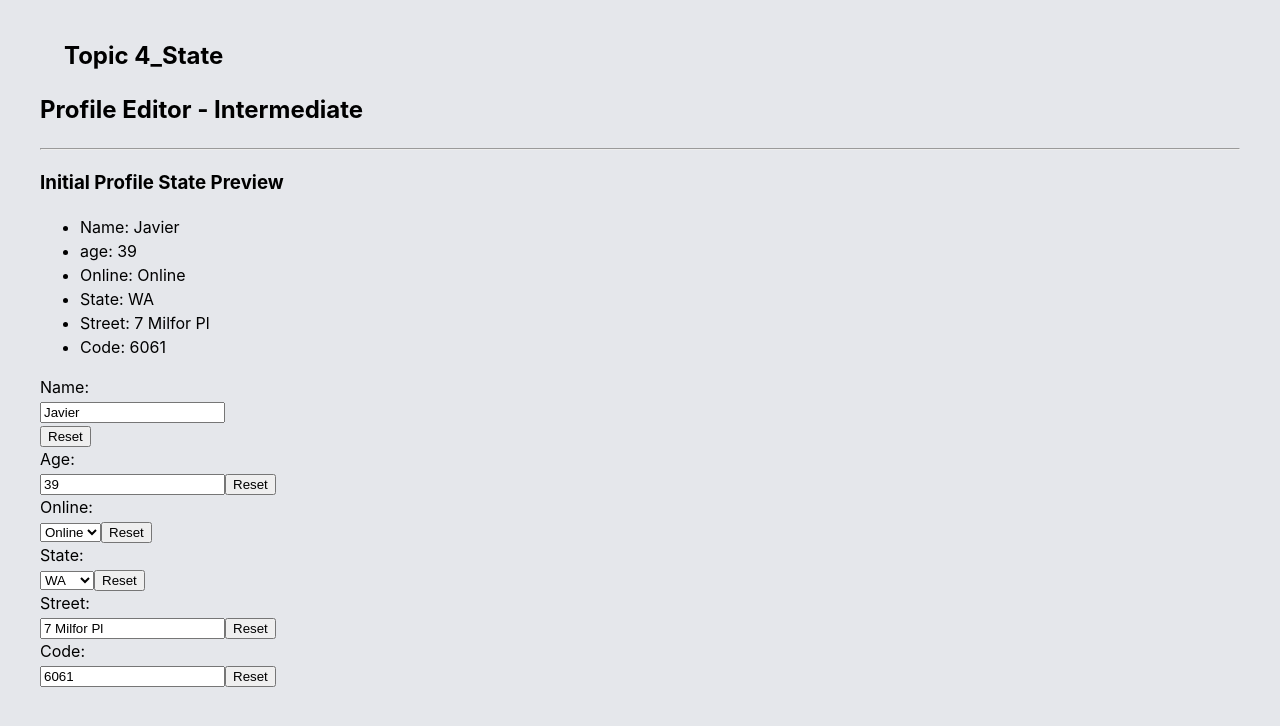
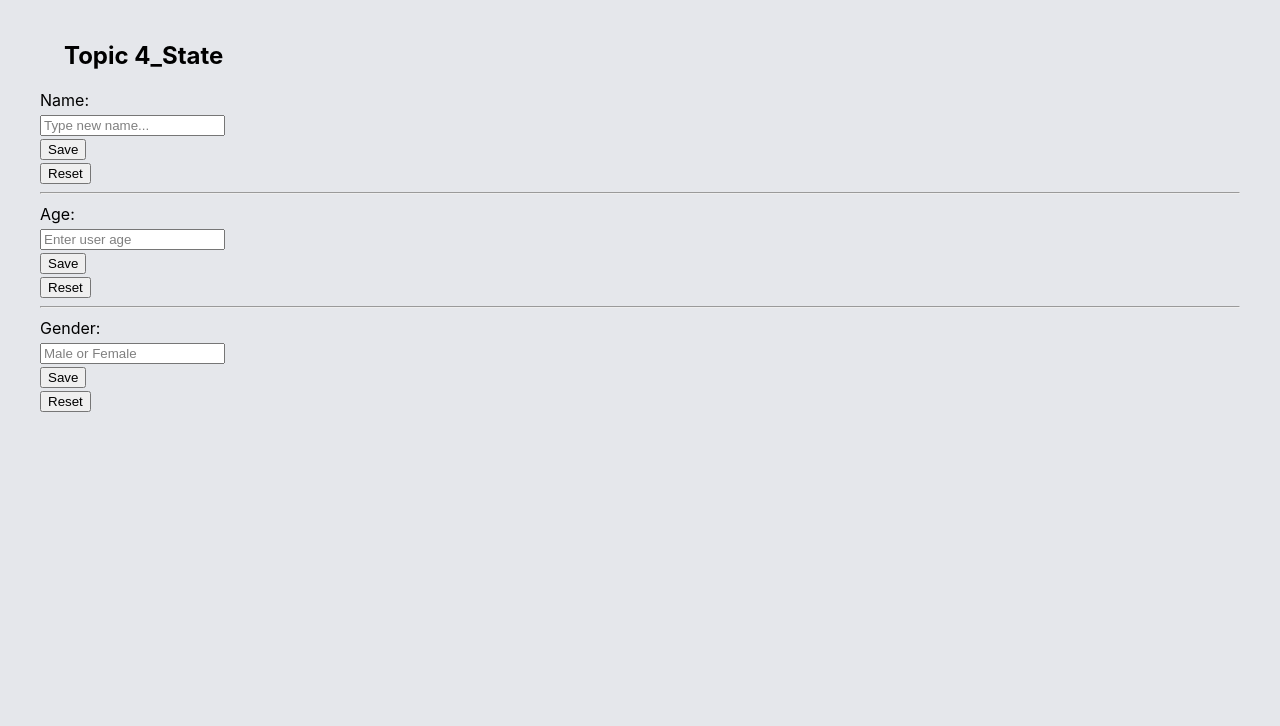
Before and after one commit to JavierBautistaOrtigosa/react-foundations, a React (Vite) app: page / in a window 1280 px wide. Shown: the top 726 px of the page. Built offline with nearby package versions, Linux system fonts and the light colour scheme.

Commit message:
Working on Topics/4_State/ProfileEditor

```diff
--- a/src/Topics/4_State/ProfileEditor.jsx
+++ b/src/Topics/4_State/ProfileEditor.jsx
@@ -2,179 +2,98 @@ import { useState } from 'react'
 import './tw-reset.css'
 
 const ProfileEditor = () => {
-  const initialProfile = {
-    name: 'Javier',
-    age: 39,
+  const initialUser = {
+    name: '',
+    age: '',
+    gender: '',
     isOnline: true,
     address: {
+      country: 'Australia',
       state: 'WA',
-      street: '7 Milfor Pl',
-      code: 6061
+      city: 'Nollamara'
     }
   }
 
-  const [user, setUser] = useState(initialProfile)
+  const [user, setUser] = useState(initialUser)
 
-  //   Handlers
+  //   Reset Handlers:
+
+  //   Name:
 
   const resetName = () => {
-    setUser((prev) => ({ ...prev, name: initialProfile.name }))
+    setUser((prev) => ({ ...prev, name: initialUser.name }))
   }
 
+  // Age:
+
   const resetAge = () => {
-    setUser((prev) => ({ ...prev, age: initialProfile.age }))
+    setUser((prev) => ({ ...prev, age: initialUser.age }))
   }
 
-  const resetOnline = () => {
-    setUser((prev) => ({ ...prev, isOnline: initialProfile.isOnline }))
-  }
+  // Gender:
 
-  const resetAddressState = () => {
-    setUser((prev) => ({
-      ...prev,
-      address: { ...prev.address, state: initialProfile.address.state }
-    }))
-  }
-
-  const resetAddressStreet = () => {
-    setUser((prev) => ({
-      ...prev,
-      address: { ...prev.address, street: initialProfile.address.street }
-    }))
-  }
-
-  const resetAddressCode = () => {
-    setUser((prev) => ({
-      ...prev,
-      address: { ...prev.address, code: initialProfile.address.code }
-    }))
+  const resetGender = () => {
+    setUser((prev) => ({ ...prev, gender: initialUser.gender }))
   }
 
   return (
     <div className='tw-reset'>
-      <h2>Profile Editor - Intermediate</h2>
-      <hr />
-
-      {/* Preview */}
-
-      <h3>Initial Profile State Preview</h3>
-      <ul>
-        <li>Name: {user.name}</li>
-        <li>age: {user.age}</li>
-        <li>Online: {user.isOnline ? 'Online' : 'Offline'}</li>
-        <li>State: {user.address.state}</li>
-        <li>Street: {user.address.street}</li>
-        <li>Code: {user.address.code}</li>
-      </ul>
-
-      {/* Name */}
-
+      {/* Name Field */}
       <label>
-        Name:
+        Name: {user.name}
         <br />
         <input
-          placeholder='Write a new name...'
+          placeholder='Type new name...'
           value={user.name}
-          onChange={(e) =>
+          onChange={(e) => {
             setUser((prev) => ({ ...prev, name: e.target.value }))
-          }
+          }}
         />
+        <br />
+        <button
+        // Code to save the name
+        >
+          Save
+        </button>
         <br />
         <button onClick={resetName}>Reset</button>
       </label>
-      <br />
+      <hr />
 
-      {/* Age */}
+      {/* Age Field */}
+      <label>
+        Age: {user.age}
+        <br />
+        <input
+          placeholder='Enter user age'
+          value={user.age}
+          onChange={(e) => {
+            setUser((prev) => ({ ...prev, age: e.target.value }))
+          }}
+        />
+        <br />
+        <button>Save</button>
+        <br />
+        <button onClick={resetAge}>Reset</button>
+      </label>
+      <hr />
+
+      {/* Gender Field */}
 
       <label>
-        Age:
+        Gender: {user.gender}
         <br />
         <input
-          value={user.age}
-          onChange={(e) =>
-            setUser((prev) => ({ ...prev, age: e.target.value }))
-          }
-        />
-        <button onClick={resetAge}>Reset</button>
-      </label>
-      <br />
-
-      {/* Online */}
-
-      <label>
-        Online:
-        <br />
-        <select
-          value={user.isOnline ? 'true' : 'false'}
+          placeholder='Male or Female'
+          value={user.gender}
           onChange={(e) => {
-            setUser((prev) => ({
-              ...prev,
-              isOnline: e.target.value === 'true'
-            }))
-          }}
-        >
-          <option value='true'>Online</option>
-          <option value='false'>Offline</option>
-        </select>
-        <button onClick={resetOnline}>Reset</button>
-      </label>
-      <br />
-
-      {/* Address - State*/}
-
-      <label>
-        State:
-        <br />
-        <select
-          value={user.address.state}
-          onChange={(e) => {
-            setUser((prev) => ({
-              ...prev,
-              address: { ...prev.address, state: e.target.value }
-            }))
-          }}
-        >
-          <option value='WA'>WA</option>
-          <option value='NSW'>NSW</option>
-          <option value='SA'>SA</option>
-        </select>
-        <button onClick={resetAddressState}>Reset</button>
-      </label>
-      <br />
-
-      {/* Address - Street */}
-
-      <label>
-        Street:
-        <br />
-        <input
-          value={user.address.street}
-          onChange={(e) => {
-            setUser((prev) => ({
-              ...prev,
-              address: { ...prev.address, street: e.target.value }
-            }))
+            setUser((prev) => ({ ...prev, gender: e.target.value }))
           }}
         />
-        <button onClick={resetAddressStreet}>Reset</button>
-      </label>
-      <br />
-
-      {/* Address - Code */}
-
-      <label>
-        Code:
         <br />
-        <input
-          value={user.address.code}
-          onChange={(e) => {
-            setUser((prev) => ({
-              ...prev,
-              address: { ...prev.address, code: e.target.value }
-            }))
-          }}
-        />
-        <button onClick={resetAddressCode}>Reset</button>
+        <button>Save</button>
+        <br />
+        <button onClick={resetGender}>Reset</button>
       </label>
     </div>
   )
```
Also changed, not shown: src/Topics/4_State/ProfileEditor copy.jsx (added, +183 -0 lines).
